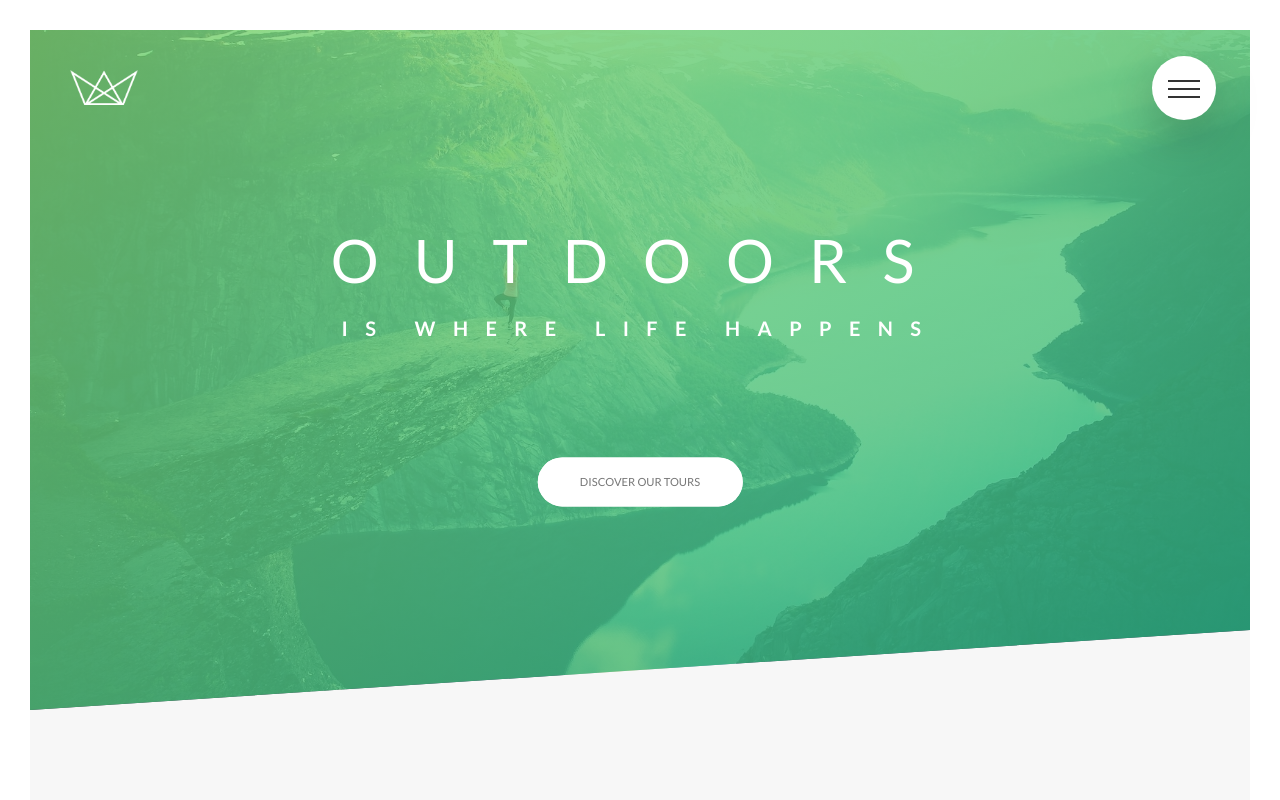
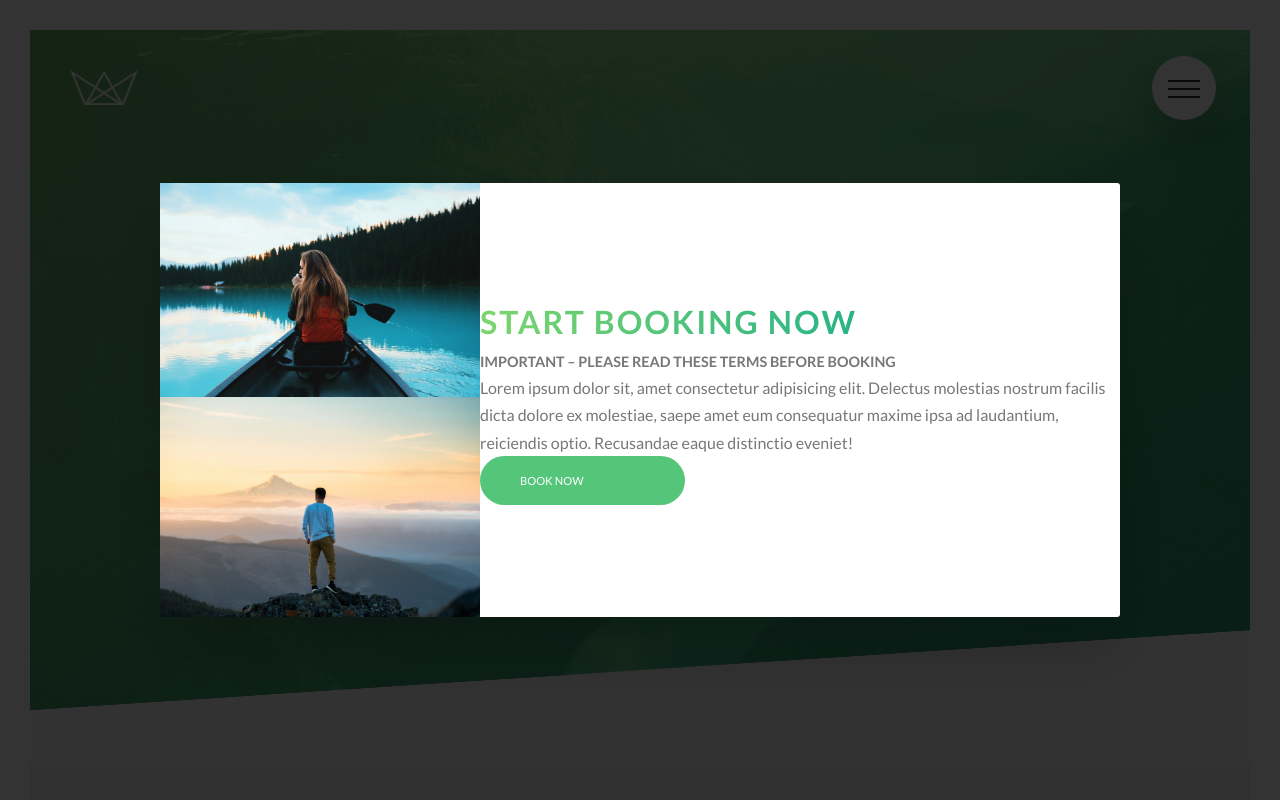
Before and after one commit to DevJBlack/NatoursReactApp, a React (Create React App) app: page / in a window 1280 px wide. Shown: the top 800 px of the page. Built offline with nearby package versions, Linux system fonts and the light colour scheme; a web font is replaced by a local one.

Commit message:
Pop features

```diff
--- a/src/components/Application/App.js
+++ b/src/components/Application/App.js
@@ -8,6 +8,7 @@ import SectionTours from './SectionTours'
 import SectionStories from './SectionStories'
 import SectionBook from './SectionBook'
 import SectionFooter from './SectionFooter'
+import Popup from './Popup'
 
 
 const App = () => {
@@ -24,6 +25,7 @@ const App = () => {
           <SectionStories />
           <SectionBook />
           <SectionFooter />
+          <Popup />
 
         </main>
     </div>
--- /dev/null
+++ b/src/components/Application/Popup.js
@@ -0,0 +1,26 @@
+import React from 'react'
+import natEight from '../img/nat-8.jpg'
+import natNine from '../img/nat-9.jpg'
+
+const Popup = () => {
+  return (
+    <div className="popup">
+      <div className="popup__content">
+        <div className="popup__left">
+          <img className='popup__img' src={natEight} alt="nat-8"/>
+          <img className='popup__img' src={natNine} alt="nat-9"/>
+        </div>
+        <div className="popup__right">
+          <h2 className="heading-secondary">Start booking now</h2>
+          <h3 className="heading-tertiary">Important &ndash; Please read these terms before booking</h3>
+          <p className="popup__text">
+            Lorem ipsum dolor sit, amet consectetur adipisicing elit. Delectus molestias nostrum facilis dicta dolore ex molestiae, saepe amet eum consequatur maxime ipsa ad laudantium, reiciendis optio. Recusandae eaque distinctio eveniet!
+          </p>
+          <a href="localhost:300" className="btn btn-green">Book Now</a>
+        </div>
+      </div>
+    </div>
+  )
+}
+
+export default Popup
--- a/src/components/sass/App.scss
+++ b/src/components/sass/App.scss
@@ -5,6 +5,7 @@
 @import "components/story";
 @import "components/bg-video";
 @import "components/form";
+@import "components/popup";
 
 @import "abstracts/functions";
 @import "abstracts/mixins";
--- a/src/components/sass/abstracts/_mixins.scss
+++ b/src/components/sass/abstracts/_mixins.scss
@@ -5,3 +5,10 @@
     clear: both;
   }
 }
+
+@mixin absCenter {
+  position: absolute;
+  top: 50%;
+  left: 50%;
+  transform: translate(-50%, -50%);
+}
--- /dev/null
+++ b/src/components/sass/components/_popup.scss
@@ -0,0 +1,48 @@
+@import "abstracts/mixins";
+
+.popup {
+  height: 100vh;
+  width: 100%;
+  background: rgba($color-black, .8);
+  position: fixed;
+  top: 0;
+  left: 0;
+  z-index: 5000;
+
+
+  display: flex;
+  justify-content: center;
+  align-items: center;
+
+  &__content {
+    // @include absCenter;
+    display: flex;
+    justify-content: center;
+    align-items: center;
+    // height: 60%;
+    width: 75%;
+    background: $color-white;
+    box-shadow: 0 2rem 4rem rgba($color-black, .2);
+    border-radius: 3px;
+  }
+
+  &__left {
+    width: 33.3333333333%;
+    float: left;
+  }
+
+  &__right {
+    width: 66.6666666666%;
+    float: left;
+  }
+
+  &__img {
+    display: block;
+    width: 100%;
+
+  }
+
+  &__text {
+
+  }
+}
```
